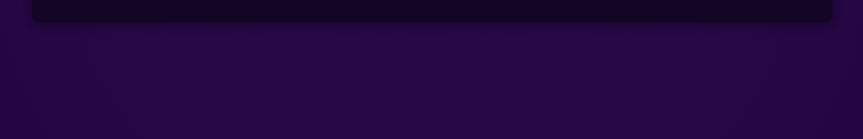
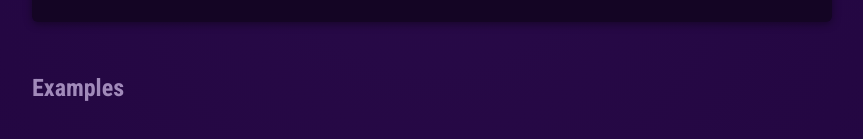
Before and after one commit to dinozio-design/Essentials-01-React, a React (Vite) app: page / in a window 1280 px wide. Shown: the part 737-876 px from the top of the page, without its empty margins (208-1071 px from the left). Built offline with nearby package versions, Linux system fonts and the light colour scheme.

Commit message:
initiating the TabButton componenet

```diff
--- a/src/App.jsx
+++ b/src/App.jsx
@@ -22,6 +22,12 @@ function App() {
             <CoreConcept {...CORE_CONCEPTS[3]} />
           </ul>
         </section>
+        <section id="examples">
+          <h2>Examples</h2>
+          <menu>
+
+          </menu>
+        </section>
       </main>
     </div>
   );
```
Also changed, not shown: src/components/TabButton.jsx (added, +9 -0 lines).
